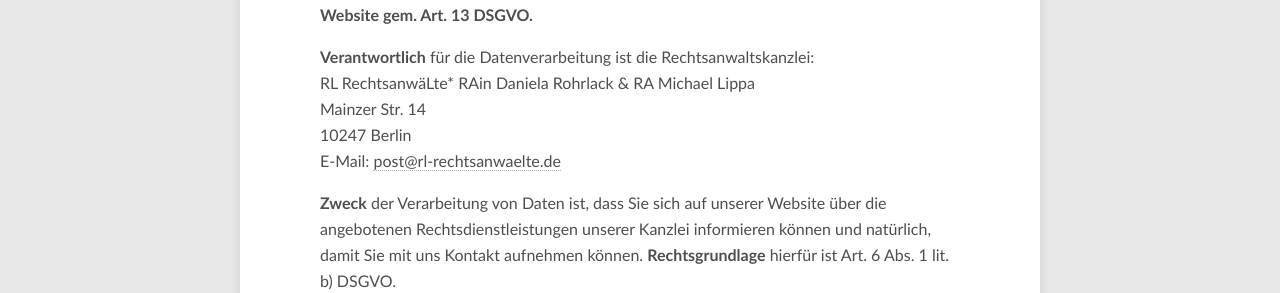
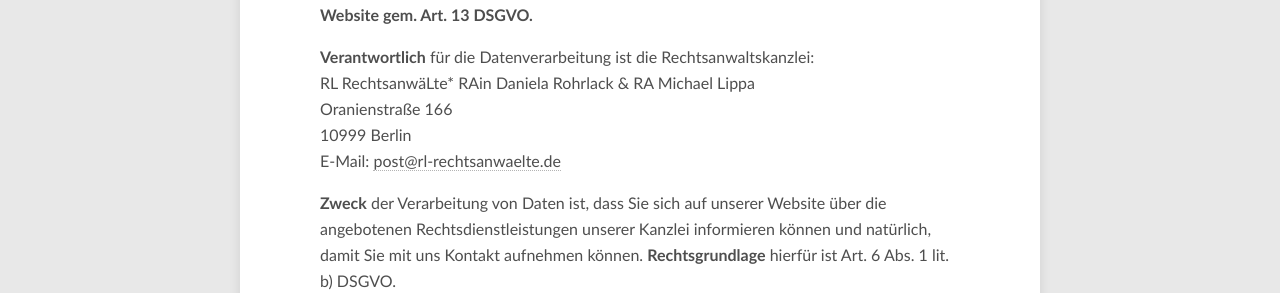
Before and after one commit to mi5-77/rl-rechtsanwaelte.de, a Jekyll site: the page built from datenschutzerklaerung.md, in a window 1280 px wide and 900 px high. Shown: the part 440-733 px from the top of the window. Built offline with Jekyll 4.4.1, drawn with Linux system fonts in a browser that asks for light colours.

Commit message:
Adresse neu

```diff
--- a/datenschutzerklaerung.md
+++ b/datenschutzerklaerung.md
@@ -16,8 +16,8 @@ comments:
 **Verantwortlich** für die Datenverarbeitung ist die Rechtsanwaltskanzlei:
 RL RechtsanwäLte\*
 RAin Daniela Rohrlack & RA Michael Lippa
-Mainzer Str. 14
-10247 Berlin
+Oranienstraße 166
+10999 Berlin
 E-Mail: <post@rl-rechtsanwaelte.de>
 
 **Zweck** der Verarbeitung von Daten ist, dass Sie sich auf unserer Website über die angebotenen Rechtsdienstleistungen unserer Kanzlei informieren können und natürlich, damit Sie mit uns Kontakt aufnehmen können. **Rechtsgrundlage** hierfür ist Art. 6 Abs. 1 lit. b) DSGVO.
```
